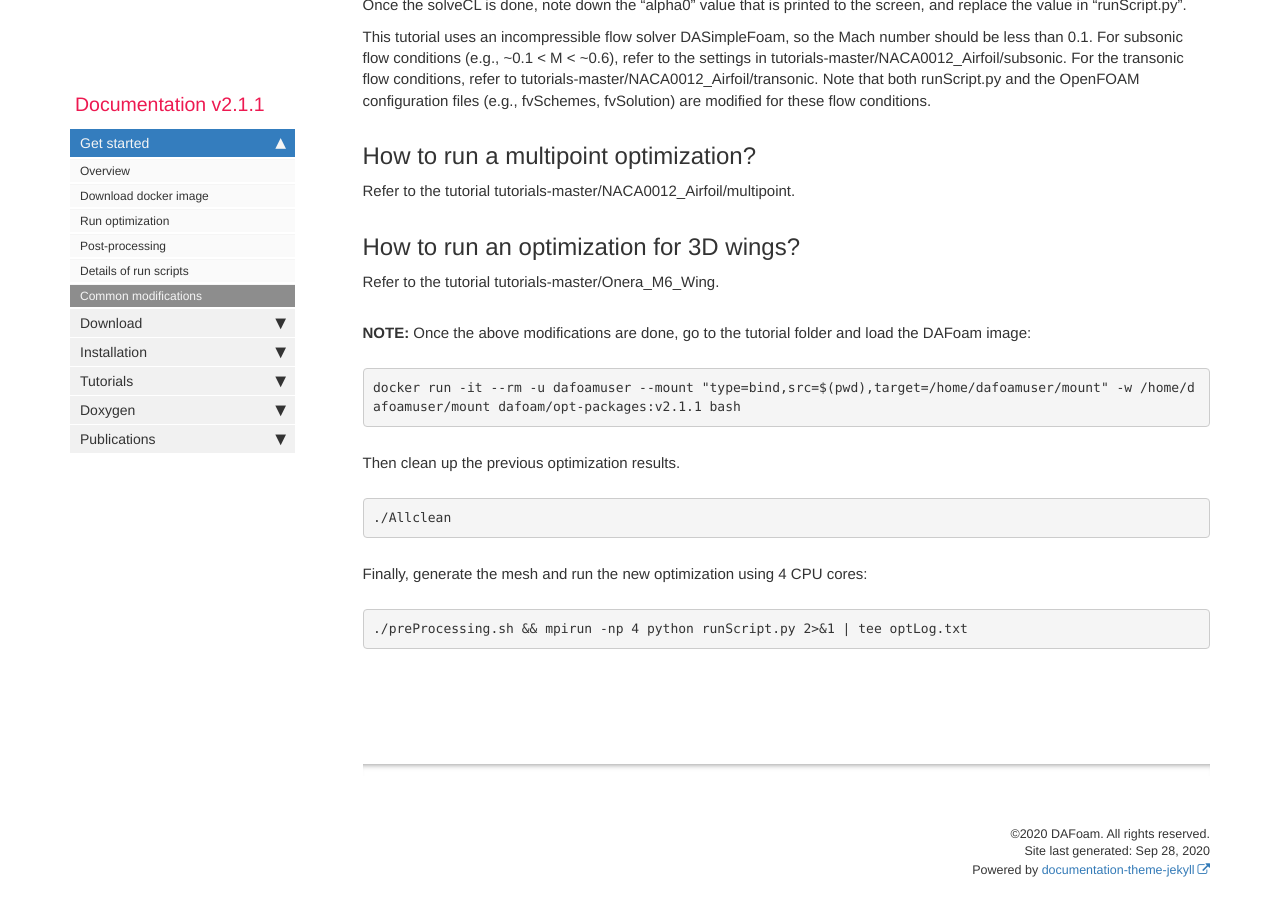
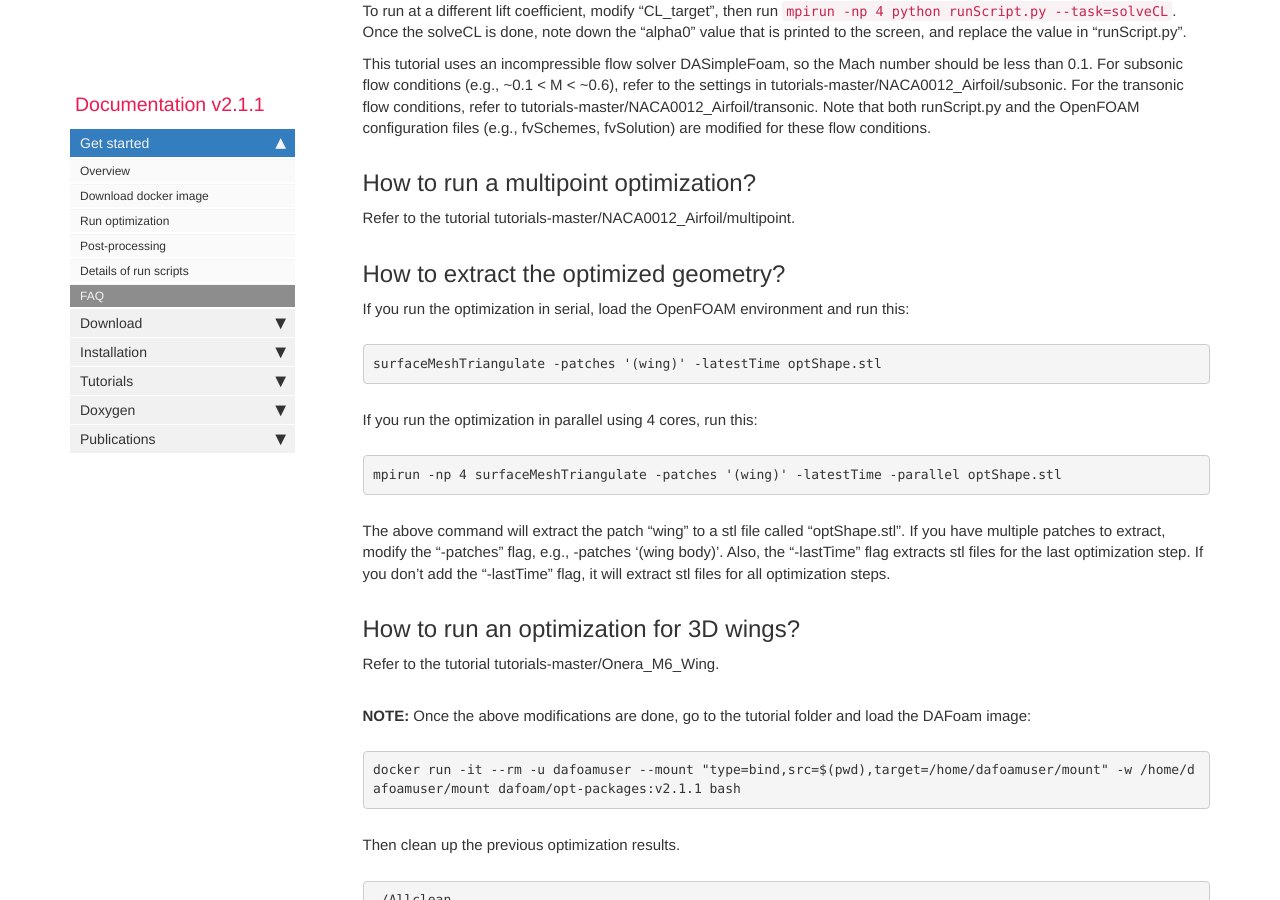
Before and after one commit to DAFoam/DAFoam.github.io, a Jekyll site: the page built from pages/mydoc/mydoc_get_started_faq.md, in a window 1280 px wide and 900 px high, scrolled down 1421 px. Built offline with Jekyll 4.4.1, drawn with Linux system fonts in a browser that asks for light colours; comment, search, counter and statistics services are not loaded; some of the changed text lies outside the part shown.

Commit message:
content update

```diff
--- a/_data/sidebars/mydoc_sidebar.yml
+++ b/_data/sidebars/mydoc_sidebar.yml
@@ -44,8 +44,8 @@ entries:
       url: /mydoc_get_started_runscript.html
       output: web, pdf
 
-    - title: Common modifications
-      url: /mydoc_get_started_common_modifications.html
+    - title: FAQ
+      url: /mydoc_get_started_faq.html
       output: web, pdf
 
   - title: Download
--- a/pages/mydoc/mydoc_get_started_common_modifications.md
+++ b/pages/mydoc/mydoc_get_started_faq.md
@@ -1,13 +1,13 @@
 ---
-title: Common modifications
-keywords: new case, modification
+title: FAQ
+keywords: new case, faq
 summary:
 sidebar: mydoc_sidebar
-permalink: mydoc_get_started_common_modifications.html
+permalink: mydoc_get_started_faq.html
 folder: mydoc
 ---
 
-Here are a few common modifications for the NACA0012 airfoil tutorial.
+The following are the frequently asked questions (FAQ) for the NACA0012 airfoil tutorial.
 
 ## How to use a finer mesh?
 
@@ -45,6 +45,21 @@ This tutorial uses an incompressible flow solver DASimpleFoam, so the Mach numbe
 
 Refer to the tutorial tutorials-master/NACA0012_Airfoil/multipoint.
 
+## How to extract the optimized geometry?
+
+If you run the optimization in serial, load the OpenFOAM environment and run this:
+
+<pre>
+surfaceMeshTriangulate -patches '(wing)' -latestTime optShape.stl
+</pre>
+
+If you run the optimization in parallel using 4 cores, run this:
+
+<pre>
+mpirun -np 4 surfaceMeshTriangulate -patches '(wing)' -latestTime -parallel optShape.stl
+</pre>
+
+The above command will extract the patch "wing" to a stl file called "optShape.stl". If you have multiple patches to extract, modify the "-patches" flag, e.g., -patches '(wing body)'. Also, the "-lastTime" flag extracts stl files for the last optimization step. If you don't add the "-lastTime" flag, it will extract stl files for all optimization steps.
 
 ## How to run an optimization for 3D wings?
 
```
